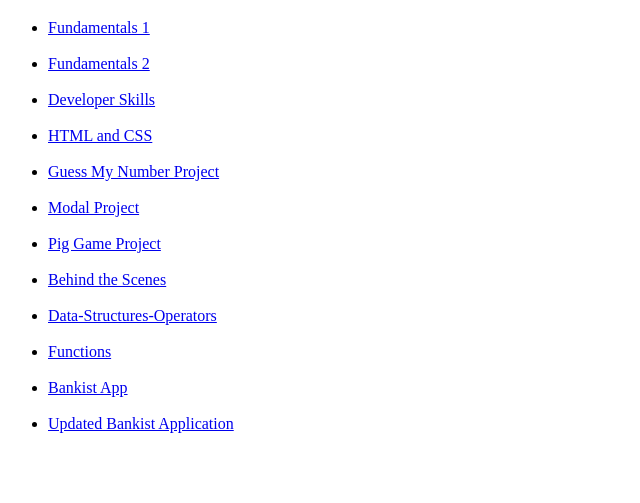
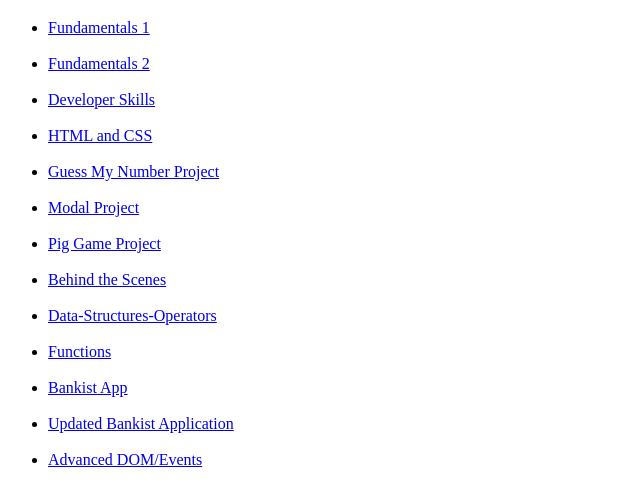
Before and after one commit to csmitty97/javascript_course, a plain HTML site: page index.html in a window 1280 px wide. Shown: the part 61-564 px from the top of the page, without its empty margins (0-640 px from the left). Drawn offline with Linux system fonts and the light colour scheme.

Commit message:
new update

```diff
--- a/index.html
+++ b/index.html
@@ -26,6 +26,7 @@
       <li><a href="functions/index.html">Functions</a></li><br>
       <li><a href="bankist_app/index.html">Bankist App</a></li><br>
       <li><a href="numbers_dates_intl_timers/index.html">Updated Bankist Application</a></li><br>
+      <li><a href="advanced-dom-and-events/index.html">Advanced DOM/Events</a></li><br>
 
     </ul>
 
```
